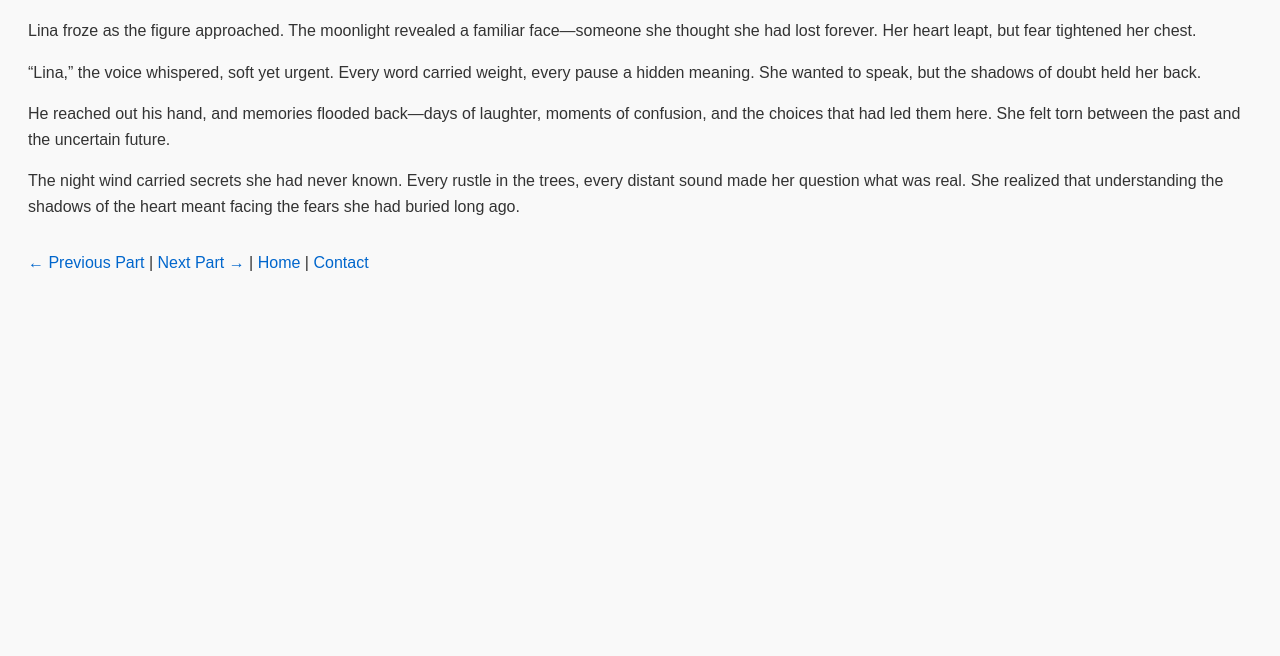
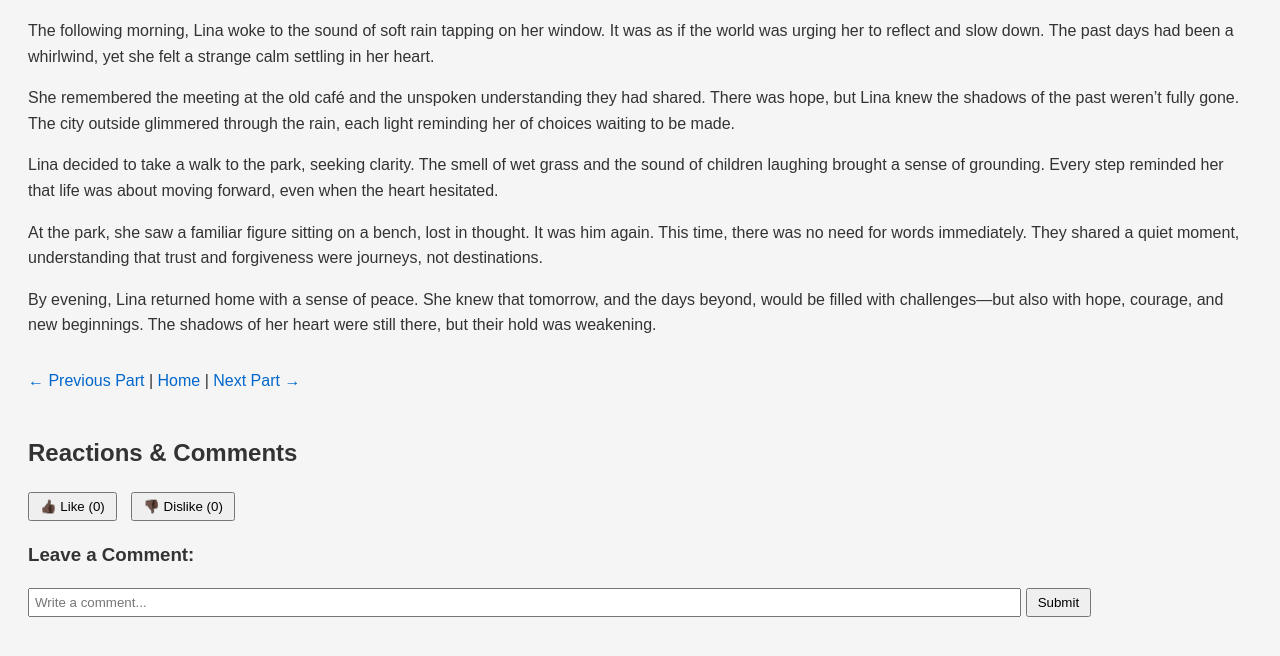
Before and after one commit to matthewnwaogwugwu-byte/Dreamy-tales, a plain HTML site: page dreamy-tales/shadows_part6.html in a window 1280 px wide. Shown: the part 104-760 px from the top of the page. Drawn offline with Linux system fonts and the light colour scheme; no server answers.

Commit message:
Add Shadows of the Heart Part 6 with Firebase comments/likes

```diff
--- a/dreamy-tales/shadows_part6.html
+++ b/dreamy-tales/shadows_part6.html
@@ -5,31 +5,109 @@
     <meta name="viewport" content="width=device-width, initial-scale=1.0">
     <title>Shadows of the Heart - Part 6</title>
     <style>
-        body { font-family: Arial, sans-serif; background-color: #f9f9f9; color: #333; padding: 20px; line-height: 1.6; }
+        body { font-family: Arial, sans-serif; background-color: #f5f5f5; color: #333; padding: 20px; line-height: 1.6; }
         h1 { color: #4B0082; }
         a { text-decoration: none; color: #0066cc; }
         a:hover { text-decoration: underline; }
         .footer { margin-top: 30px; }
+        .comments-section { margin-top: 40px; }
+        .comment { border-bottom: 1px solid #ccc; padding: 10px 0; }
+        button { margin-right: 10px; padding: 5px 10px; }
     </style>
 </head>
 <body>
 
     <h1>Shadows of the Heart - Part 6</h1>
 
-    <p>Lina froze as the figure approached. The moonlight revealed a familiar face—someone she thought she had lost forever. Her heart leapt, but fear tightened her chest.</p>
+    <p>The following morning, Lina woke to the sound of soft rain tapping on her window. It was as if the world was urging her to reflect and slow down. The past days had been a whirlwind, yet she felt a strange calm settling in her heart.</p>
 
-    <p>“Lina,” the voice whispered, soft yet urgent. Every word carried weight, every pause a hidden meaning. She wanted to speak, but the shadows of doubt held her back.</p>
+    <p>She remembered the meeting at the old café and the unspoken understanding they had shared. There was hope, but Lina knew the shadows of the past weren’t fully gone. The city outside glimmered through the rain, each light reminding her of choices waiting to be made.</p>
 
-    <p>He reached out his hand, and memories flooded back—days of laughter, moments of confusion, and the choices that had led them here. She felt torn between the past and the uncertain future.</p>
+    <p>Lina decided to take a walk to the park, seeking clarity. The smell of wet grass and the sound of children laughing brought a sense of grounding. Every step reminded her that life was about moving forward, even when the heart hesitated.</p>
 
-    <p>The night wind carried secrets she had never known. Every rustle in the trees, every distant sound made her question what was real. She realized that understanding the shadows of the heart meant facing the fears she had buried long ago.</p>
+    <p>At the park, she saw a familiar figure sitting on a bench, lost in thought. It was him again. This time, there was no need for words immediately. They shared a quiet moment, understanding that trust and forgiveness were journeys, not destinations.</p>
+
+    <p>By evening, Lina returned home with a sense of peace. She knew that tomorrow, and the days beyond, would be filled with challenges—but also with hope, courage, and new beginnings. The shadows of her heart were still there, but their hold was weakening.</p>
 
     <div class="footer">
         <a href="shadows_part5.html">← Previous Part</a> |
-        <a href="shadows_part7.html">Next Part →</a> |
         <a href="index.html">Home</a> |
-        <a href="contact.html">Contact</a>
+        <a href="shadows_part7.html">Next Part →</a>
     </div>
+
+    <div class="comments-section">
+        <h2>Reactions & Comments</h2>
+        <button id="likeBtn">👍🏿 Like (<span id="likeCount">0</span>)</button>
+        <button id="dislikeBtn">👎🏿 Dislike (<span id="dislikeCount">0</span>)</button>
+
+        <h3>Leave a Comment:</h3>
+        <input type="text" id="commentInput" placeholder="Write a comment..." style="width:80%; padding:5px;">
+        <button id="submitComment">Submit</button>
+
+        <div id="commentsList"></div>
+    </div>
+
+    <!-- Firebase -->
+    <script type="module">
+        import { initializeApp } from "https://www.gstatic.com/firebasejs/9.22.2/firebase-app.js";
+        import { getFirestore, collection, addDoc, doc, updateDoc, increment, onSnapshot } from "https://www.gstatic.com/firebasejs/9.22.2/firebase-firestore.js";
+
+        const firebaseConfig = {
+            apiKey: "AIzaSyC2AdR1P85jqzsZv2wrw8klfotXYDwn7j4",
+            authDomain: "dreamy-tales-78de0.firebaseapp.com",
+            projectId: "dreamy-tales-78de0",
+            storageBucket: "dreamy-tales-78de0.appspot.com",
+            messagingSenderId: "377795995336",
+            appId: "1:377795995336:web:ff99da8aaf3fe76741a7fd"
+        };
+
+        const app = initializeApp(firebaseConfig);
+        const db = getFirestore(app);
+
+        const likesRef = doc(db, "shadows_part6", "reactions");
+        const commentsRef = collection(db, "shadows_part6", "comments");
+
+        const likeCount = document.getElementById("likeCount");
+        const dislikeCount = document.getElementById("dislikeCount");
+        const likeBtn = document.getElementById("likeBtn");
+        const dislikeBtn = document.getElementById("dislikeBtn");
+        const commentInput = document.getElementById("commentInput");
+        const submitComment = document.getElementById("submitComment");
+        const commentsList = document.getElementById("commentsList");
+
+        onSnapshot(likesRef, (docSnap) => {
+            if(docSnap.exists()) {
+                likeCount.textContent = docSnap.data().likes || 0;
+                dislikeCount.textContent = docSnap.data().dislikes || 0;
+            }
+        });
+
+        likeBtn.addEventListener("click", async () => {
+            await updateDoc(likesRef, { likes: increment(1) });
+        });
+
+        dislikeBtn.addEventListener("click", async () => {
+            await updateDoc(likesRef, { dislikes: increment(1) });
+        });
+
+        onSnapshot(commentsRef, (snapshot) => {
+            commentsList.innerHTML = "";
+            snapshot.forEach(doc => {
+                const div = document.createElement("div");
+                div.className = "comment";
+                div.textContent = doc.data().text;
+                commentsList.appendChild(div);
+            });
+        });
+
+        submitComment.addEventListener("click", async () => {
+            if(commentInput.value.trim() !== "") {
+                await addDoc(commentsRef, { text: commentInput.value });
+                commentInput.value = "";
+            }
+        });
+
+    </script>
 
 </body>
 </html>
```
